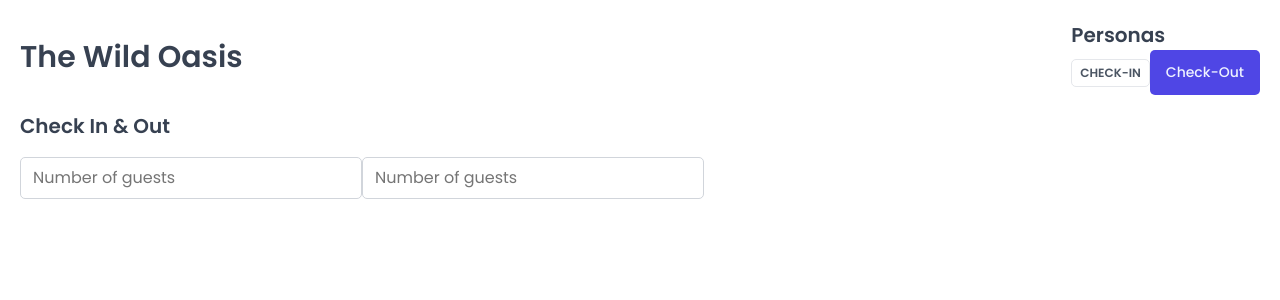
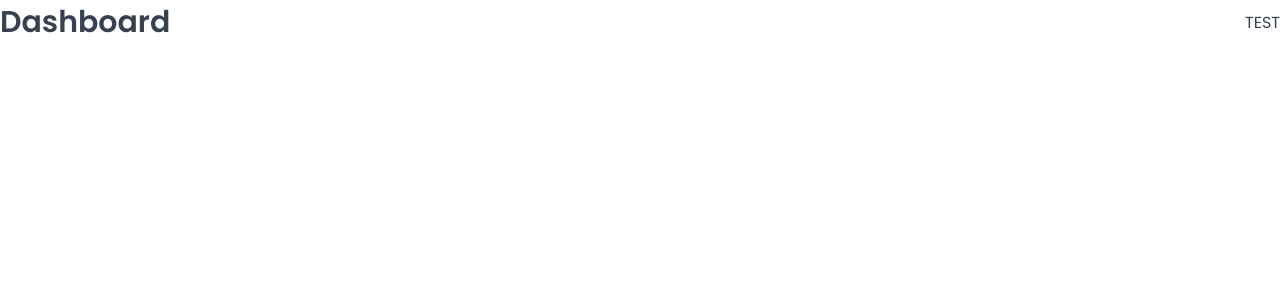
Before and after one commit to Jenseko/the-wild-oasis, a React (Vite) app: page /dashboard in a window 1280 px wide. Shown: the top 300 px of the page. Built offline with nearby package versions, Linux system fonts and the light colour scheme; a web font is replaced by a local one.

Commit message:
set up the routes

```diff
--- a/package.json
+++ b/package.json
@@ -12,6 +12,7 @@
   "dependencies": {
     "react": "^18.2.0",
     "react-dom": "^18.2.0",
+    "react-router-dom": "^6.28.0",
     "styled-components": "^6.1.13"
   },
   "devDependencies": {
--- a/src/App.jsx
+++ b/src/App.jsx
@@ -1,42 +1,32 @@
-import styled from "styled-components";
+import { BrowserRouter, Navigate, Route, Routes } from "react-router-dom";
+
 import GlobalStyles from "./styles/GlobalStyles";
-import Button from "./ui/Button";
-import Input from "./ui/Input";
-import Heading from "./ui/Heading";
-import Row from "./ui/Row";
-
-const StyledApp = styled.main`
-  padding: 20px;
-`;
+import Dashboard from "./pages/Dashboard";
+import Bookings from "./pages/Bookings";
+import Cabins from "./pages/Cabins";
+import Users from "./pages/Users";
+import Settings from "./pages/Settings";
+import Account from "./pages/Account";
+import Login from "./pages/Login";
+import PageNotFound from "./pages/PageNotFound";
 
 function App() {
   return (
     <>
       <GlobalStyles />
-      <StyledApp>
-        <Row>
-          <Row type="horizontal">
-            <Heading as="h1">The Wild Oasis</Heading>
-            <div>
-              <Heading as="h2">Personas</Heading>
-              <Button
-                variation="secondary"
-                size="small"
-                onClick={() => alert("Check In")}>
-                Check-In
-              </Button>
-              <Button onClick={() => alert("Check Out")}>Check-Out</Button>
-            </div>
-          </Row>
-          <Row>
-            <Heading as="h2">Check In & Out</Heading>
-            <form>
-              <Input type="number" placeholder="Number of guests"></Input>
-              <Input type="number" placeholder="Number of guests"></Input>
-            </form>
-          </Row>
-        </Row>
-      </StyledApp>
+      <BrowserRouter>
+        <Routes>
+          <Route index element={<Navigate replace to="dashboard" />} />
+          <Route path="dashboard" element={<Dashboard />} />
+          <Route path="bookings" element={<Bookings />} />
+          <Route path="cabins" element={<Cabins />} />
+          <Route path="users" element={<Users />} />
+          <Route path="settings" element={<Settings />} />
+          <Route path="account" element={<Account />} />
+          <Route path="login" element={<Login />} />
+          <Route path="*" element={<PageNotFound />} />
+        </Routes>
+      </BrowserRouter>
     </>
   );
 }
```
Also changed, not shown: 1 other file (tests, documents, lock files or other folders).
